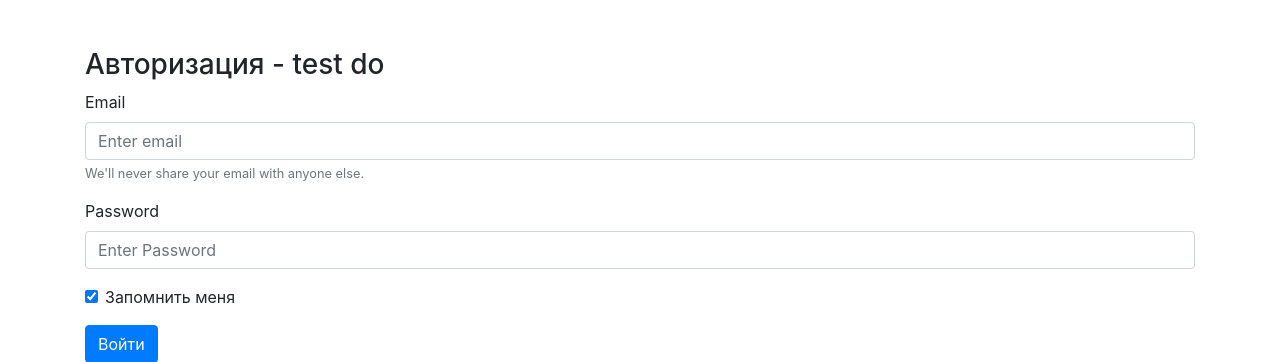
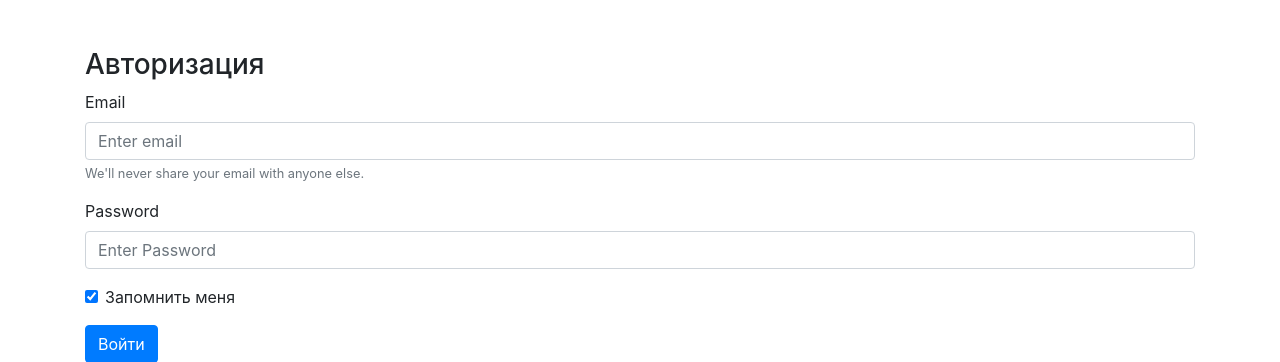
Before and after one commit to pgerasimov/books_search, a Flask app: page / in a window 1280 px wide. Shown: the part 56-418 px from the top of the page. Run offline with Flask 2, Linux system fonts and the light colour scheme; some libraries are stand-ins or nearby versions.

Commit message:
fix title

```diff
--- a/webapp/templates/base.html
+++ b/webapp/templates/base.html
@@ -77,7 +77,7 @@
 
                 <br><br>
 
-<h3>Авторизация - test do</h3>
+<h3>Авторизация</h3>
 
 <form action="{{ url_for('process_login') }}" method="post">
   {{ form.hidden_tag() }}
```
